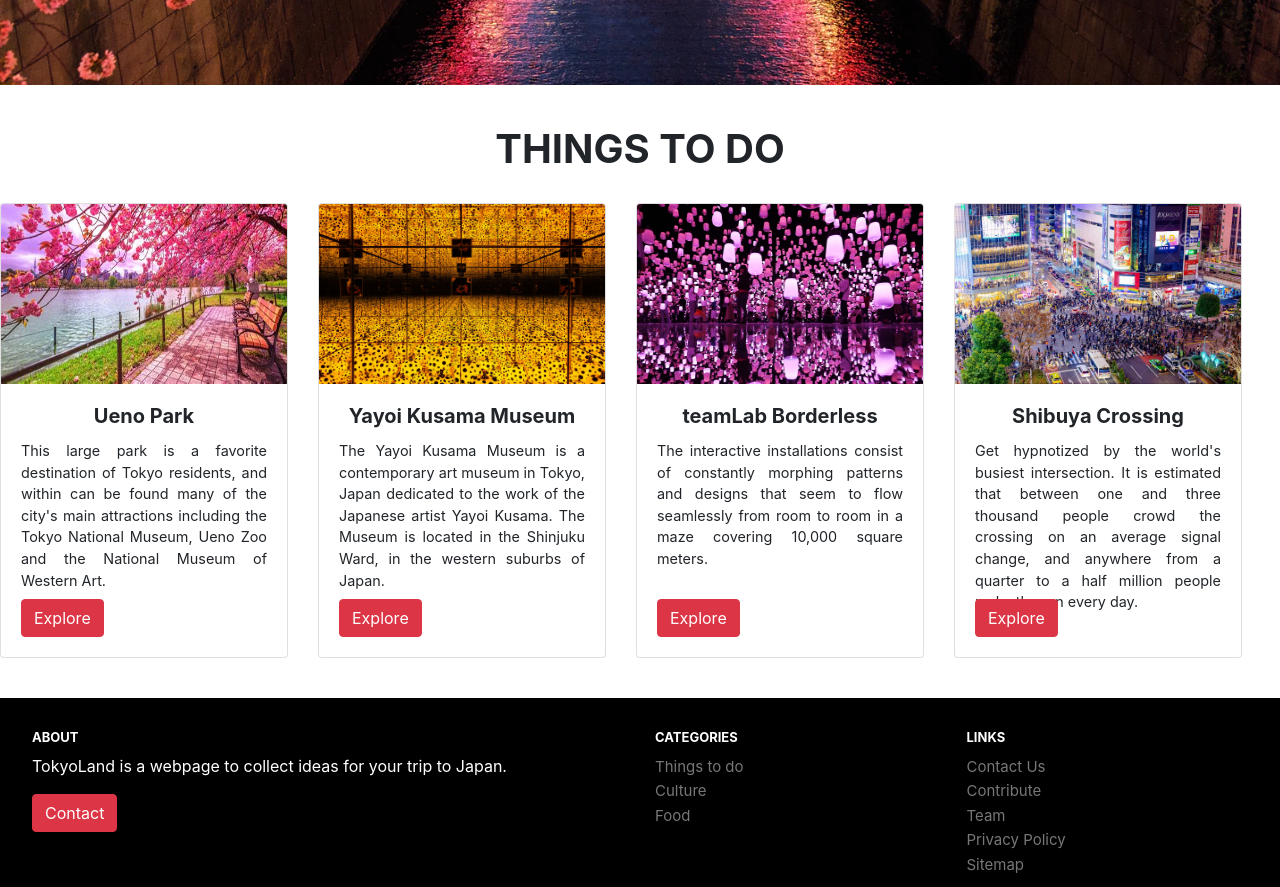
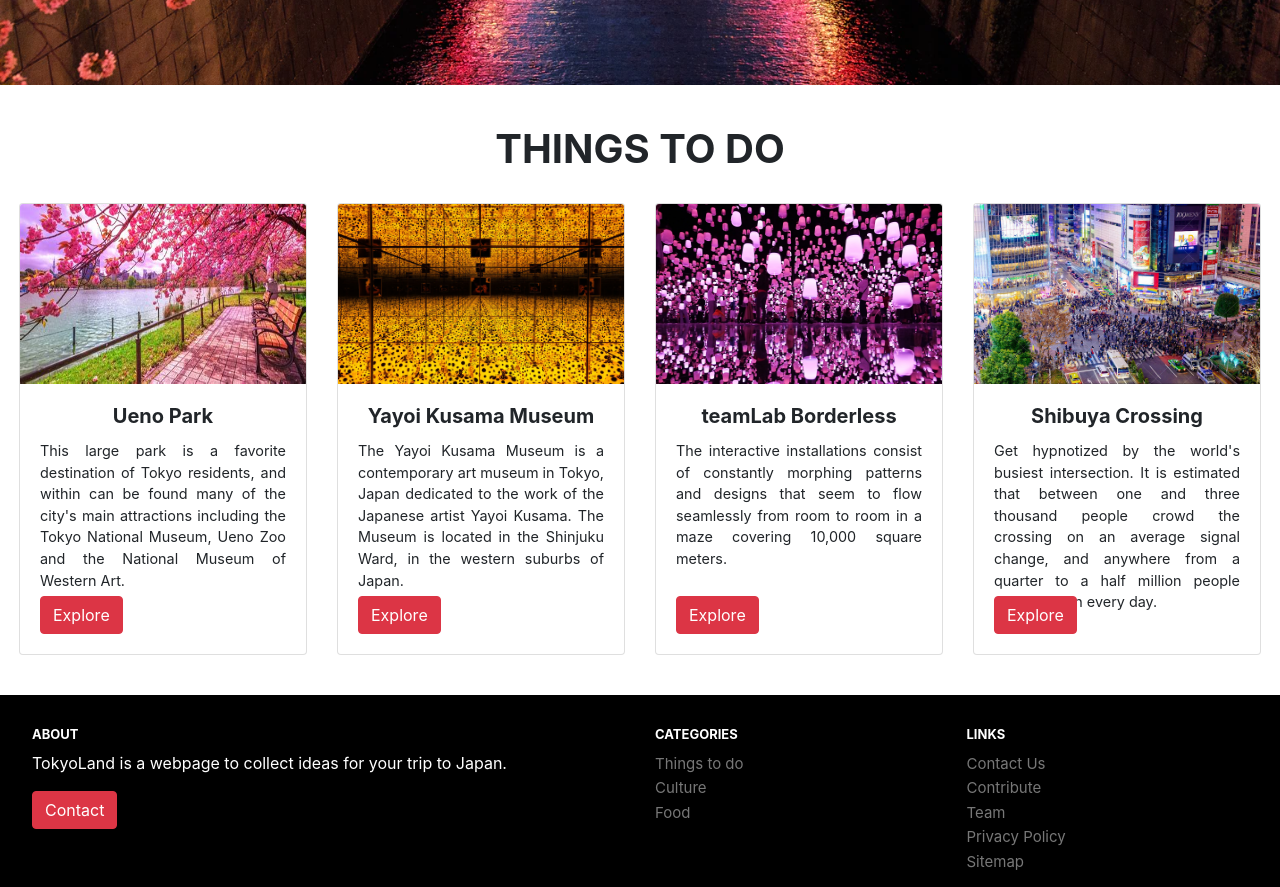
Before and after one commit to DonatellaC/tokyoland, a React (Create React App) app: page / in a window 1280 px wide. Shown: the part 840-1727 px from the top of the page. Built offline with nearby package versions, Linux system fonts and the light colour scheme.

Commit message:
create: Card component and Home screen

```diff
--- a/src/App.css
+++ b/src/App.css
@@ -2,49 +2,3 @@
   margin: 0;
   box-sizing: border-box;
 }
-
-/* SECTION PLACES - THINGS TO DO */
-.card {
-  width: 18rem;
-}
-
-.title-cards {
-  text-align: center;
-  margin-bottom: 30px;
-  font-weight: bold;
-  text-transform: uppercase;
-}
-
-.img-places {
-  height: 180px;
-}
-
-.title-places {
-  font-weight: bold !important;
-  text-align: center;
-}
-
-.text-places {
-  font-size: 0.9rem;
-  text-align: justify;
-  height: 140px;
-}
-
-.card-deck {
-  font-size: calc(10px + 2vmin);
-}
-
-#things-to-do {
-  margin-bottom: 40px;
-}
-
-@media screen and (max-width: 800px) {
-  .card-deck {
-    margin: auto !important;
-  }
-
-  .card {
-    width: 100%;
-    padding: 10px;
-  }
-}
--- a/src/App.js
+++ b/src/App.js
@@ -1,45 +1,11 @@
-import React, { useState } from "react";
+import React from "react";
 import "./App.css";
-import { Card, Button, CardDeck } from "react-bootstrap";
-import { data } from "./data";
-import Header from "./components/Header/Header";
-import TopSection from "./components/TopSection/TopSection";
-import Footer from "./components/Footer/Footer";
+import Home from "./screens/Home/Home";
 
 function App() {
-  const [places, setPlaces] = useState(data);
   return (
     <div>
-      <Header />
-      <TopSection />
-
-      <section id="things-to-do">
-        <h1 className="title-cards" >Things to do</h1>
-        <CardDeck className="card-deck">
-          {places.map((place) => {
-            const { id, name, img, description } = place;
-            return (
-              <div key={id}>
-
-                <Card className="card">
-                  <Card.Img
-                    className="img-places"
-                    variant="top"
-                    src={img}
-                    alt={name}
-                  />
-                  <Card.Body>
-                    <Card.Title className="title-places">{name}</Card.Title>
-                    <Card.Text className="text-places">{description}</Card.Text>
-                    <Button variant="danger">Explore</Button>
-                  </Card.Body>
-                </Card>
-              </div>
-            );
-          })}
-        </CardDeck>
-      </section>
-      <Footer />
+      <Home />
     </div>
   );
 }
--- /dev/null
+++ b/src/components/Cards/Cards.css
@@ -0,0 +1,44 @@
+.card {
+  width: 18rem;
+}
+
+.title-cards {
+  text-align: center;
+  margin-bottom: 30px;
+  font-weight: bold;
+  text-transform: uppercase;
+}
+
+.img-places {
+  height: 180px;
+}
+
+.title-places {
+  font-weight: bold !important;
+  text-align: center;
+}
+
+.text-places {
+  font-size: 0.9rem;
+  text-align: justify;
+  height: 140px;
+}
+
+.card-deck {
+  justify-content: center;
+}
+
+#things-to-do {
+  margin-bottom: 40px;
+}
+
+@media screen and (max-width: 800px) {
+  .card-deck {
+    margin: auto !important;
+  }
+
+  .card {
+    width: 100%;
+    padding: 10px;
+  }
+}
--- /dev/null
+++ b/src/components/Cards/Cards.js
@@ -0,0 +1,38 @@
+import React, { useState } from 'react'
+import "./Cards.css"
+import { data } from "../../data";
+import { Card, Button, CardDeck } from "react-bootstrap";
+
+function Cards() {
+    const [places, setPlaces] = useState(data);
+    return (
+        <section id="things-to-do">
+            <h1 className="title-cards" >Things to do</h1>
+            <CardDeck className="card-deck">
+                {places.map((place) => {
+                    const { id, name, img, description } = place;
+                    return (
+                        <div key={id}>
+
+                            <Card className="card">
+                                <Card.Img
+                                    className="img-places"
+                                    variant="top"
+                                    src={img}
+                                    alt={name}
+                                />
+                                <Card.Body>
+                                    <Card.Title className="title-places">{name}</Card.Title>
+                                    <Card.Text className="text-places">{description}</Card.Text>
+                                    <Button variant="danger">Explore</Button>
+                                </Card.Body>
+                            </Card>
+                        </div>
+                    );
+                })}
+            </CardDeck>
+        </section>
+    )
+}
+
+export default Cards
--- /dev/null
+++ b/src/screens/Home/Home.js
@@ -0,0 +1,18 @@
+import React from 'react'
+import Cards from '../../components/Cards/Cards'
+import Footer from '../../components/Footer/Footer'
+import Header from '../../components/Header/Header'
+import TopSection from '../../components/TopSection/TopSection'
+
+function Home() {
+    return (
+        <div>
+            <Header />
+            <TopSection />
+            <Cards />
+            <Footer />
+        </div>
+    )
+}
+
+export default Home
```
